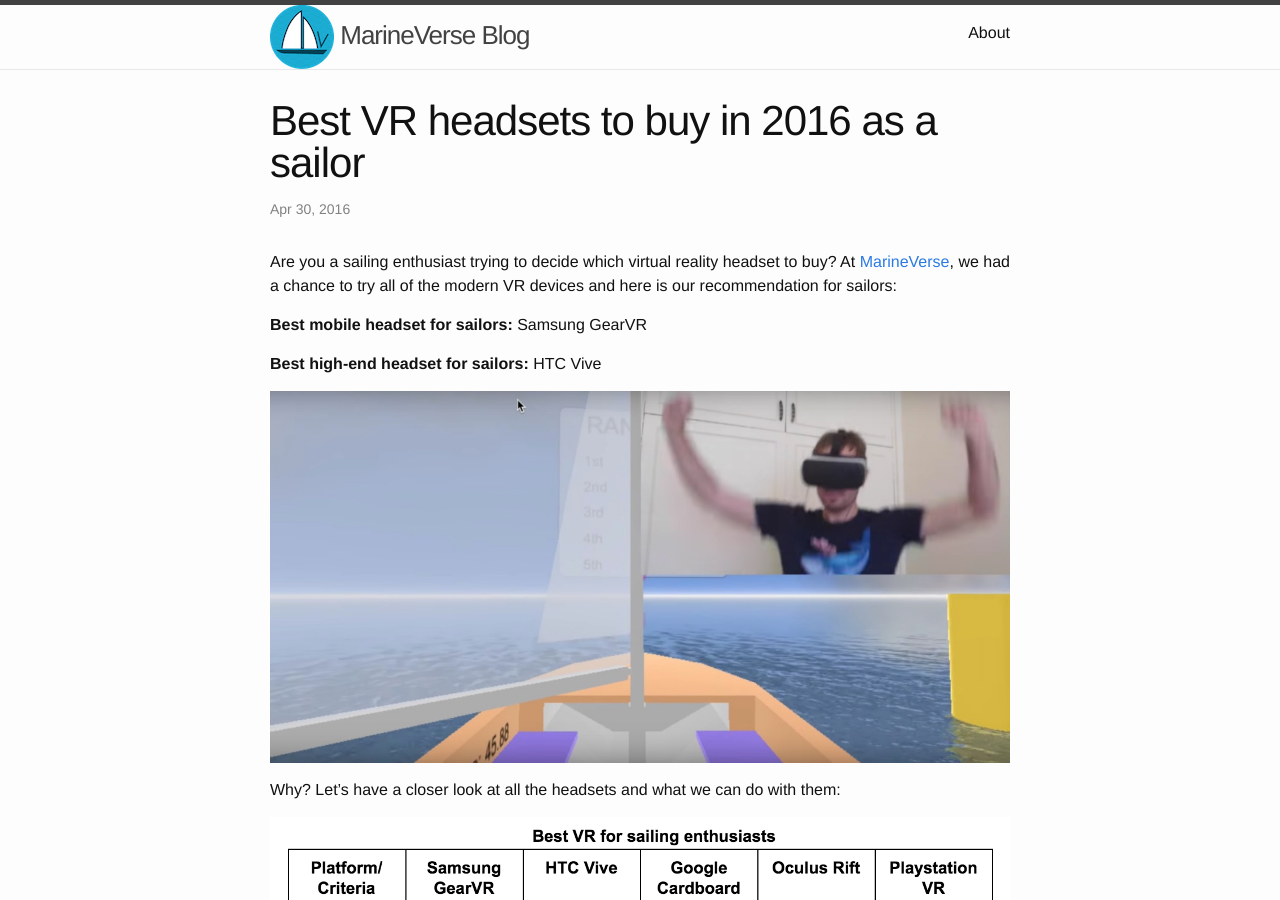
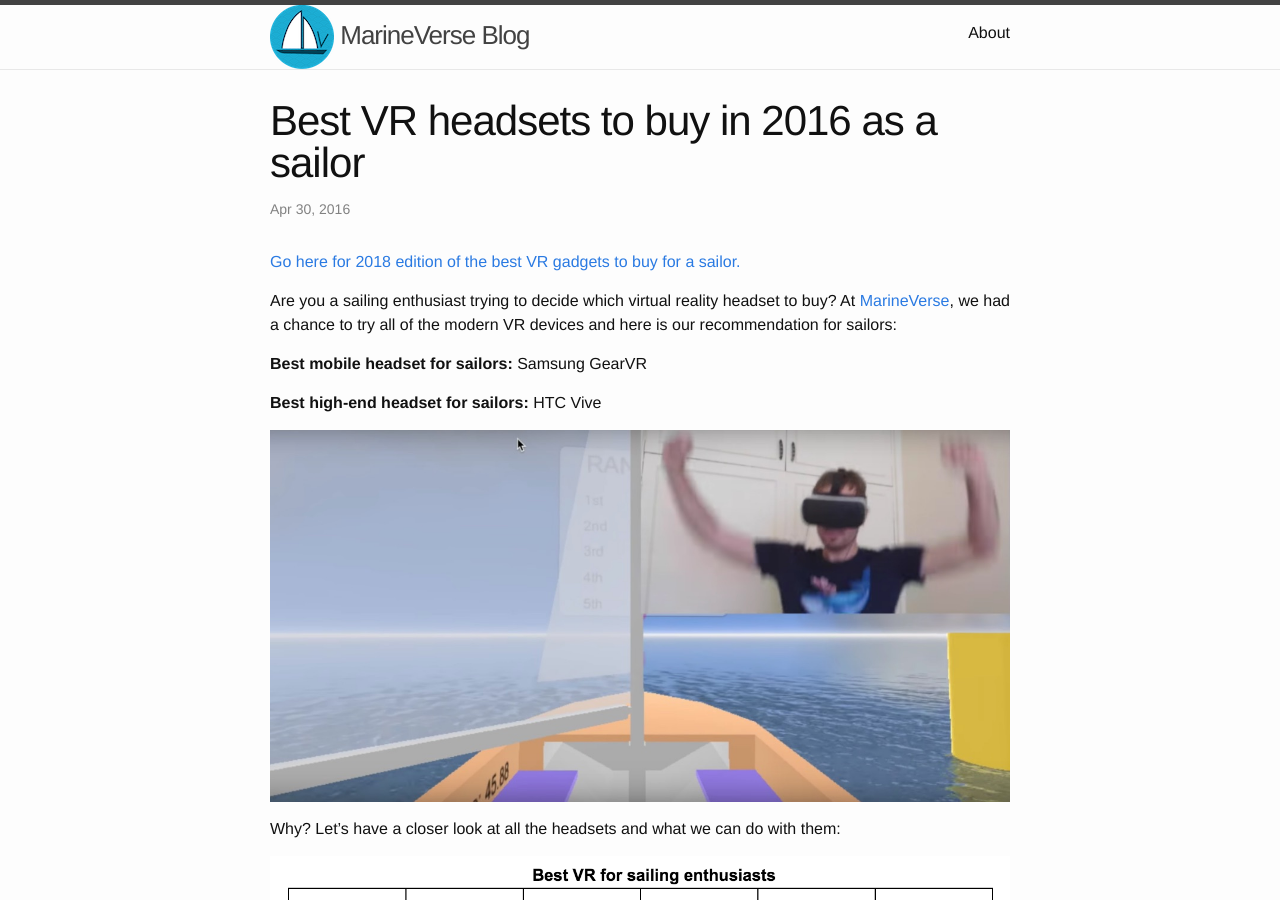
Before and after one commit to marineverse/marineverse.github.io, a Jekyll site: the page built from _posts/2016-04-30-best-vr-headset-to-buy-in-2016-as-a-sailor.markdown, in a window 1280 px wide and 900 px high. Built offline with Jekyll 4.4.1, drawn with Linux system fonts in a browser that asks for light colours; comment, search, counter and statistics services are not loaded.

Commit message:
link to 2018

```diff
--- a/_posts/2016-04-30-best-vr-headset-to-buy-in-2016-as-a-sailor.markdown
+++ b/_posts/2016-04-30-best-vr-headset-to-buy-in-2016-as-a-sailor.markdown
@@ -4,6 +4,8 @@
 date:   2016-04-30 17:00:00 +1100
 categories: virtualreality sailing
 ---
+
+[Go here for 2018 edition of the best VR gadgets to buy for a sailor.](http://blog.marineverse.com/sailing/2018/09/19/best-vr-gadgets-to-buy-for-a-sailor-in-2018.html)
 
 Are you a sailing enthusiast trying to decide which virtual reality headset to buy?  At [MarineVerse](https://www.marineverse.com/), we had a chance to try all of the modern VR devices and here is our recommendation for sailors:
 
```
